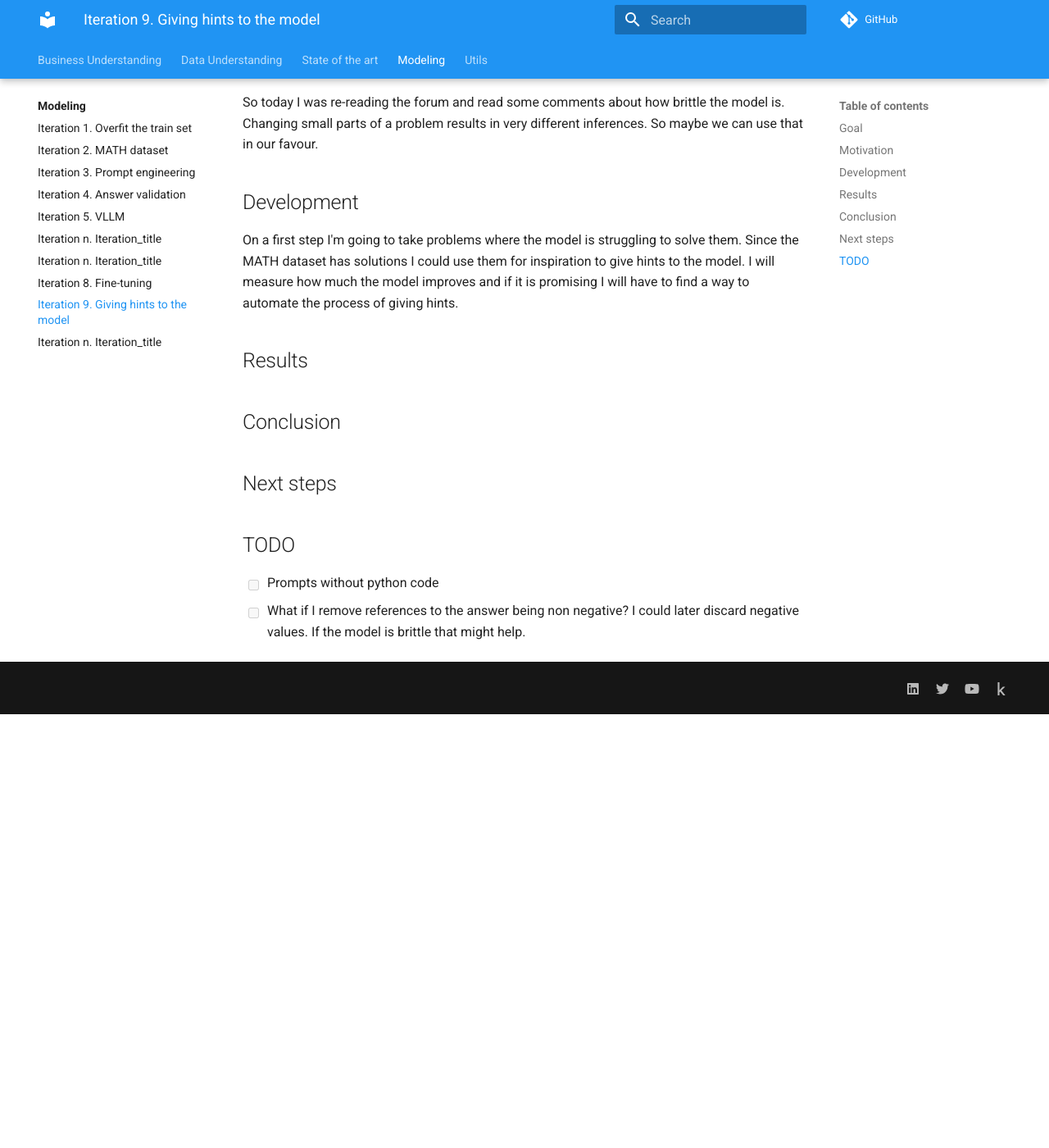
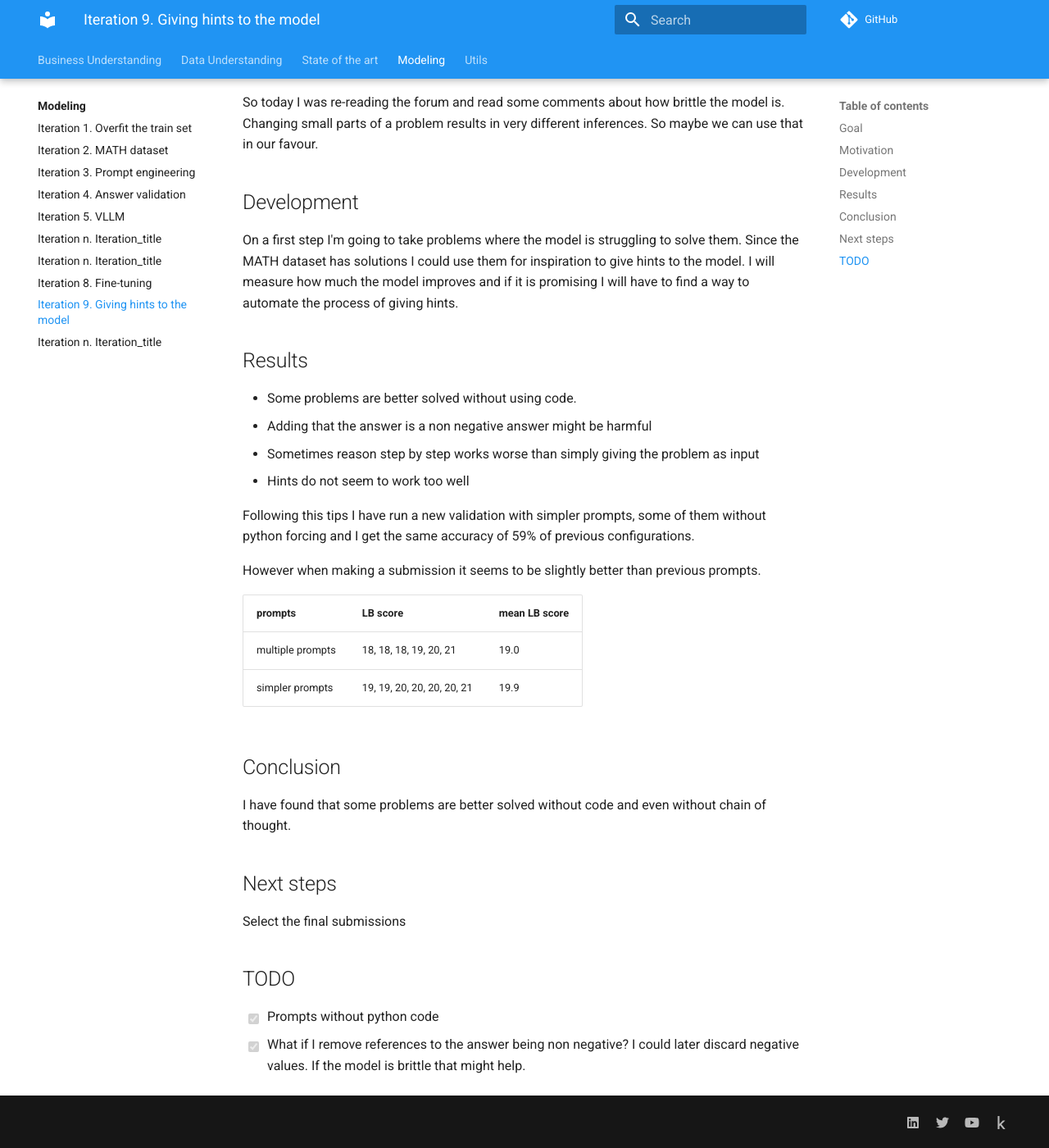
Before and after one commit to ironbar/aimo, an MkDocs documentation site: the page built from docs/modeling/Iteration_09_hinting_the_model.md, in a window 1280 px wide and 1400 px high, scrolled down 1123 px. Shown: the whole window at 82% size. Built offline with MkDocs 1.6.1 and Material for MkDocs 9.7.7, drawn with Linux system fonts in a browser that asks for light colours; comment, search, counter and statistics services are not loaded; before the commit the page ends 1994 px from its top, so only the background shows below that.

Commit message:
end of iteration 9 without clear improvements

```diff
--- a/docs/modeling/Iteration_09_hinting_the_model.md
+++ b/docs/modeling/Iteration_09_hinting_the_model.md
@@ -32,11 +32,30 @@ the process of giving hints.
 
 ## Results
 
+- Some problems are better solved without using code.
+- Adding that the answer is a non negative answer might be harmful
+- Sometimes reason step by step works worse than simply giving the problem as input
+- Hints do not seem to work too well
+
+Following this tips I have run a new validation with simpler prompts, some of them without python forcing and
+I get the same accuracy of 59% of previous configurations.
+
+However when making a submission it seems to be slightly better than previous prompts.
+
+| prompts          | LB score                   | mean LB score |
+|------------------|----------------------------|---------------|
+| multiple prompts | 18, 18, 18, 19, 20, 21     | 19.0          |
+| simpler prompts  | 19, 19, 20, 20, 20, 20, 21 | 19.9          |
+
 ## Conclusion
+
+I have found that some problems are better solved without code and even without chain of thought.
 
 ## Next steps
 
+Select the final submissions
+
 ## TODO
 
-- [ ] Prompts without python code
-- [ ] What if I remove references to the answer being non negative? I could later discard negative values. If the model is brittle that might help.
+- [x] Prompts without python code
+- [x] What if I remove references to the answer being non negative? I could later discard negative values. If the model is brittle that might help.
```
